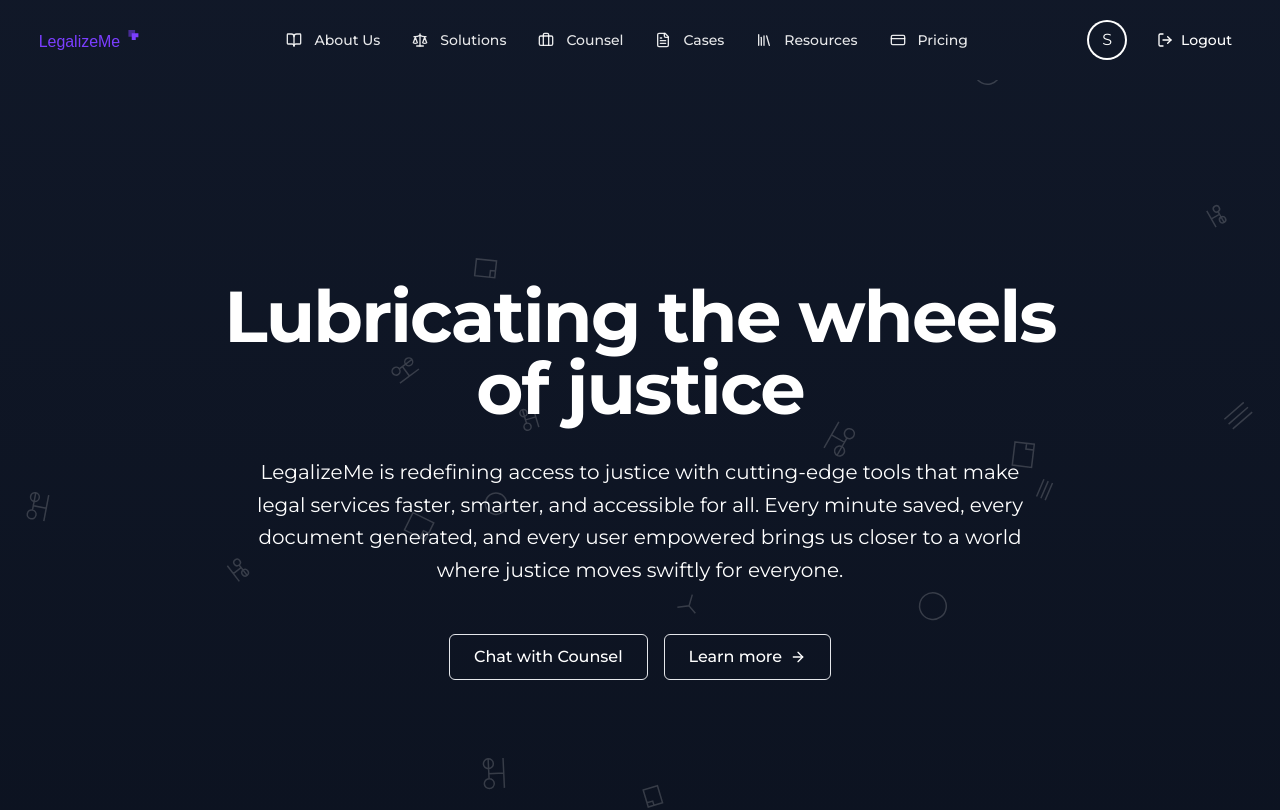
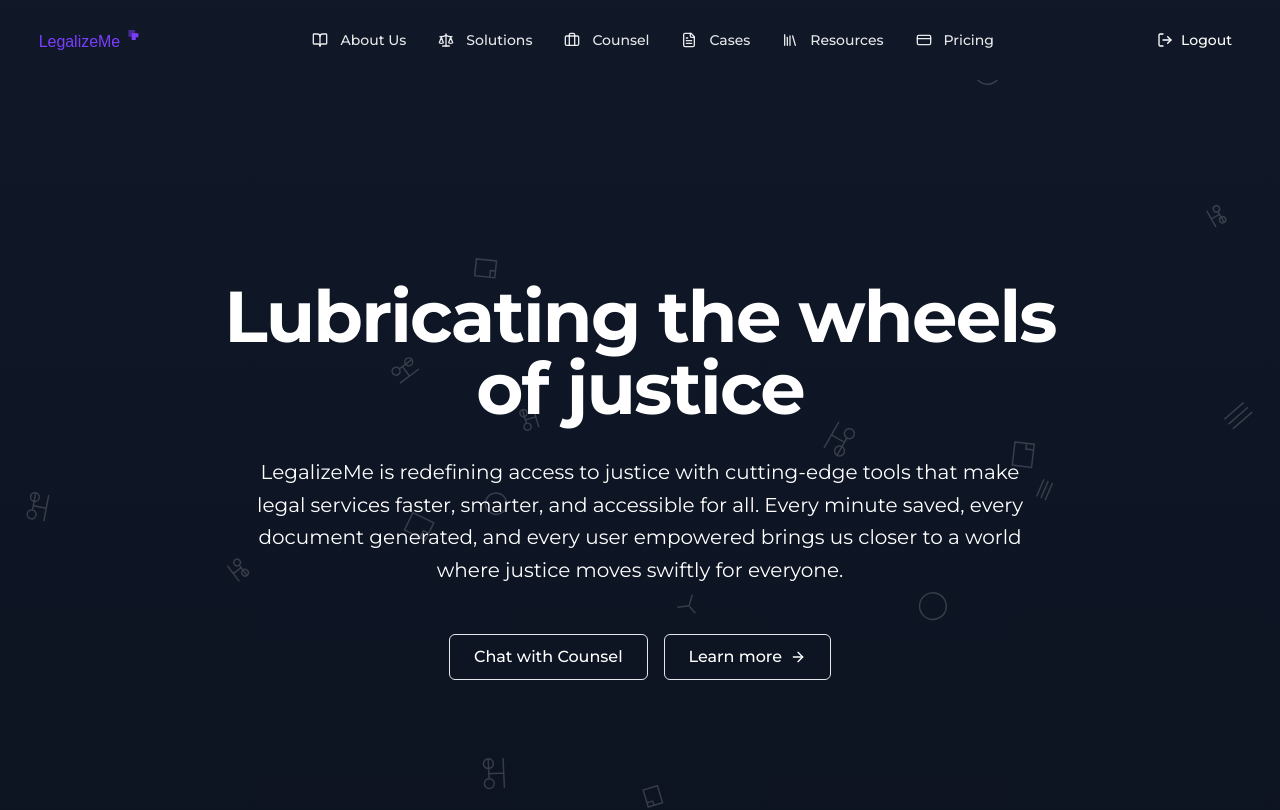
Before and after one commit to CheropS/LegalizeMe, a Next.js app in the folder frontend/: page / in a window 1280 px wide. Shown: the top 810 px of the page. Built offline with nearby package versions, Linux system fonts and the light colour scheme; sample sign-in values are in the browser's storage.

Commit message:
Latest fixes

```diff
--- a/frontend/components/navbar.jsx
+++ b/frontend/components/navbar.jsx
@@ -94,14 +94,14 @@ export default function Navbar() {
           <div className="hidden lg:flex items-center space-x-4">
             {isAuthenticated ? (
               <div className="flex items-center space-x-4">
-                <Link href="/profile" className="flex items-center space-x-2 group">
+                {/* <Link href="/profile" className="flex items-center space-x-2 group">
                   <Avatar className="h-9 w-9 ring-2 ring-primary/20 transition-all duration-300 group-hover:scale-110 group-hover:ring-primary">
                     <AvatarImage src={user?.profileImage} alt={user?.name || "User"} />
                     <AvatarFallback className="bg-primary/10 text-primary">
                       {user?.name?.charAt(0) || <User className="h-5 w-5" />}
                     </AvatarFallback>
                   </Avatar>
-                </Link>
+                </Link> */}
                 <Button
                   variant="destructive"
                   onClick={handleLogout}
```
